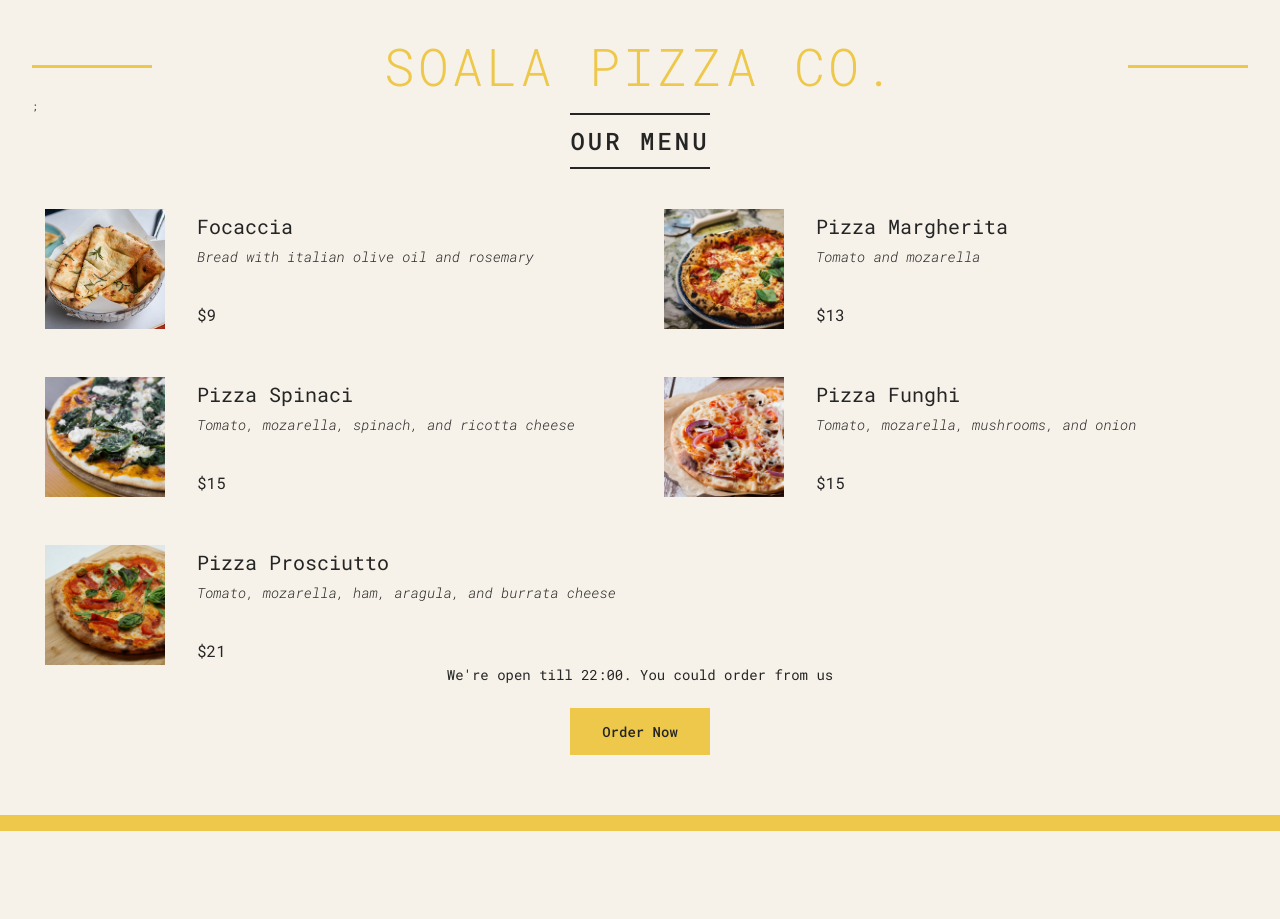
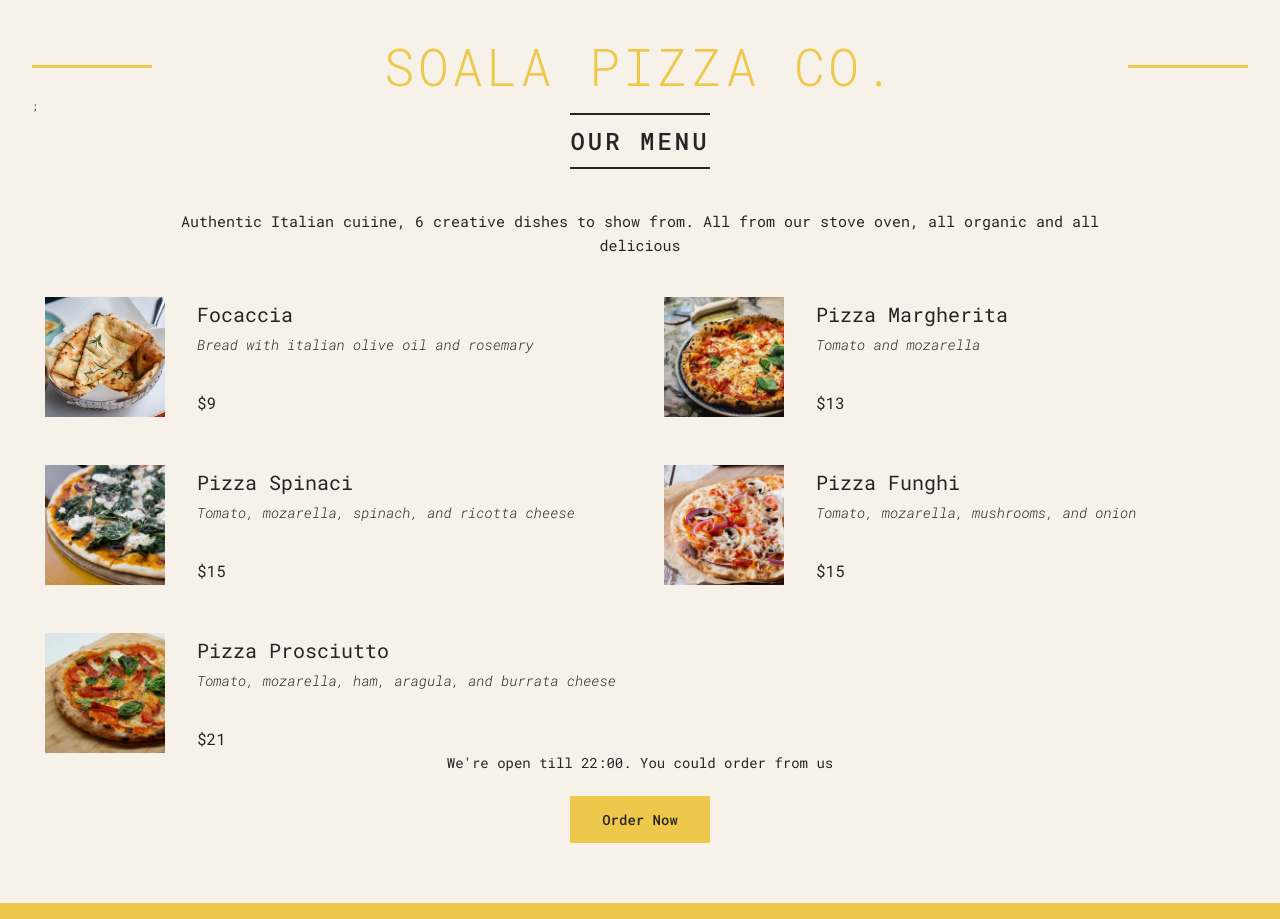
Before and after one commit to soala144/pizza-menu, a React (Create React App) app: page / in a window 1280 px wide. Before the commit the page ends 831 px from the top, so only its background shows below. Built offline with nearby package versions, Linux system fonts and the light colour scheme.

Commit message:
Learnt about Fragments <></>

```diff
--- a/src/App.js
+++ b/src/App.js
@@ -68,12 +68,19 @@ function Menu() {
   return (
     <main className="menu">
       <h2>Our Menu </h2>
+
       {numPizzas > 0 ? (
-        <ul className="pizzas">
-          {pizzas.map((pizza) => (
-            <Pizza pizzaObj={pizza} key={pizza.name} />
-          ))}
-        </ul>
+        <>
+          <p>
+            Authentic Italian cuiine, 6 creative dishes to show from. All from
+            our stove oven, all organic and all delicious
+          </p>
+          <ul className="pizzas">
+            {pizzas.map((pizza) => (
+              <Pizza pizzaObj={pizza} key={pizza.name} />
+            ))}
+          </ul>
+        </>
       ) : (
         <p>We're still working on our menu</p>
       )}
```
